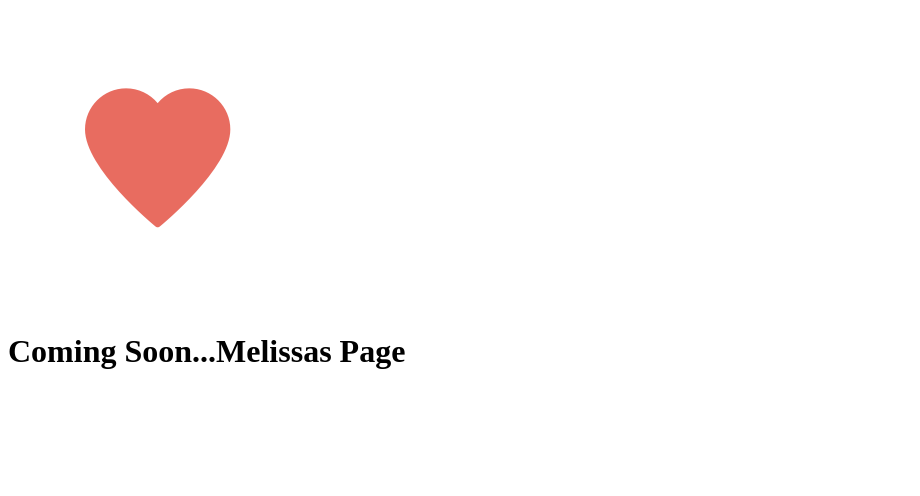
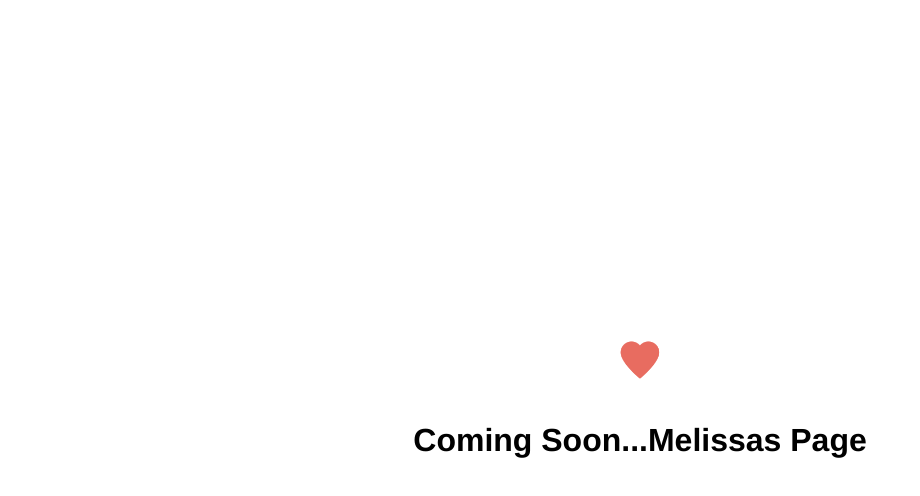
Before and after one commit to me-lissa/git-101, a plain HTML site: page index.html in a window 1280 px wide. Shown: the whole page, without its empty margins (0-920 px from the left). Drawn offline with Linux system fonts and the light colour scheme.

Commit message:
Centered the image and tagline

```diff
--- a/index.html
+++ b/index.html
@@ -1,10 +1,13 @@
 <!DOCTYPE html>
 <html>
 <head>
+	<link rel="stylesheet" href="style.css">
 	<title></title>
 </head>
 <body>
-	<img src="heart.png" alt="">
-	<h1>Coming Soon...Melissas Page</h1>
+	<div id="container">
+		<img id= "logo" src="heart.png" alt="">
+		<h1>Coming Soon...Melissas Page</h1>
+	</div>
 </body>
 </html>
--- /dev/null
+++ b/style.css
@@ -0,0 +1,17 @@
+body {
+	margin: 0;
+	font-family: Helvetica;
+}
+
+#logo {
+	height: 80px;
+	width:	80px;
+}
+
+#container {
+	display: flex;
+	align-items: center;
+	justify-content: center;
+	height: 100vh;
+	flex-direction: column;
+}
```
